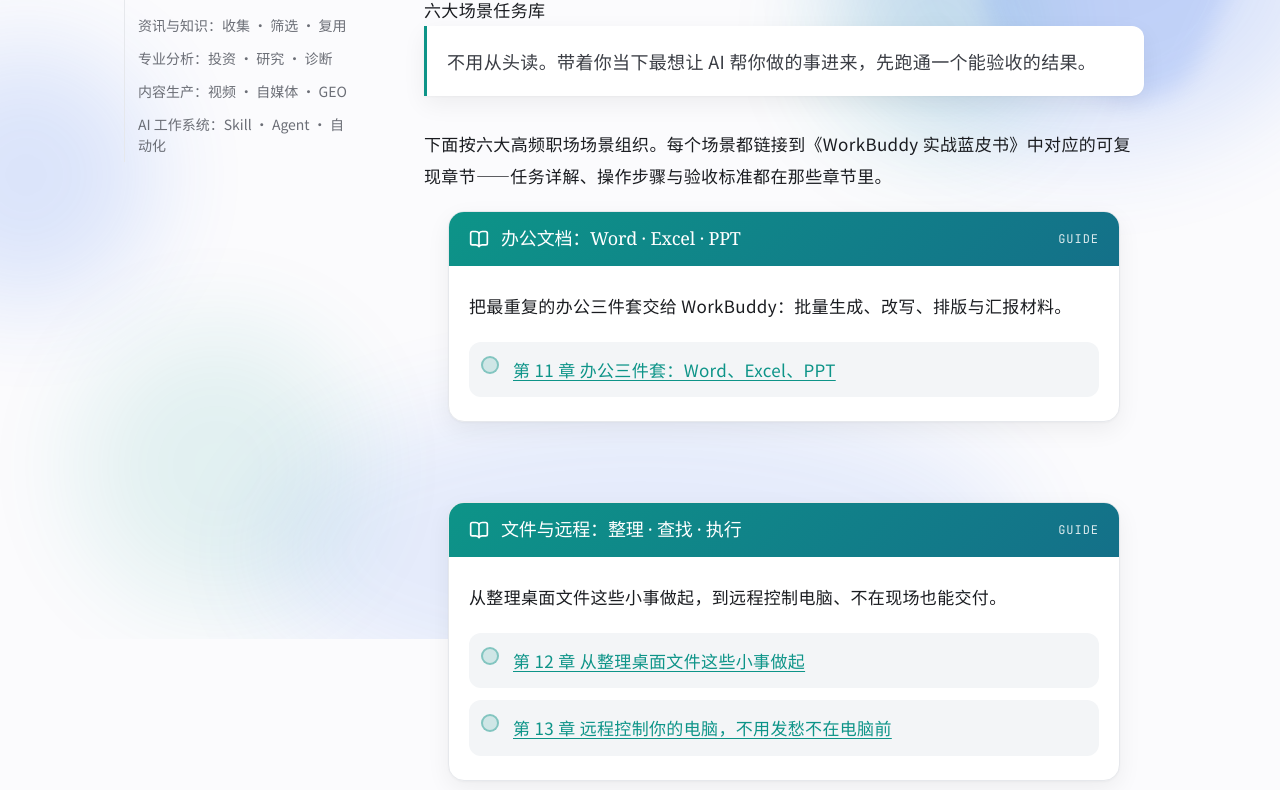
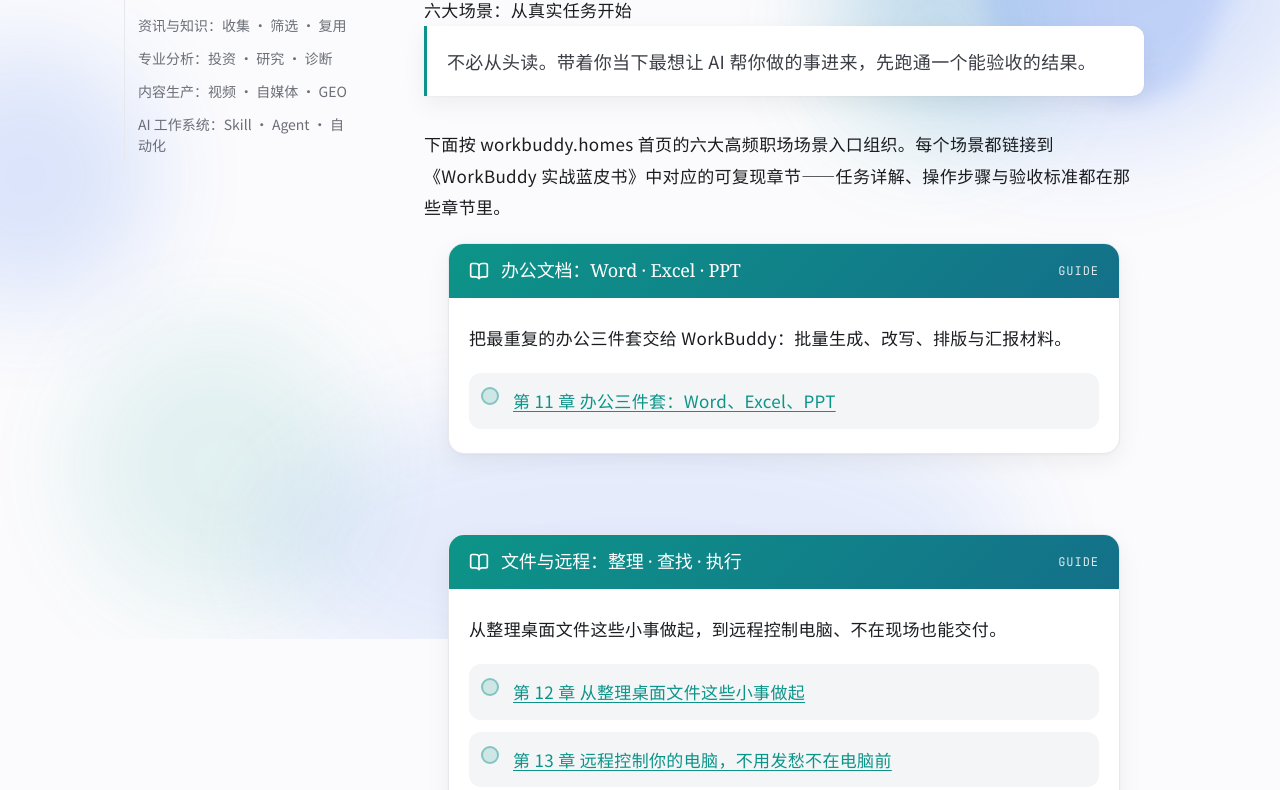
Before and after one commit to cyss-a/ai-qimeng, an Astro site: page /ai-qimeng/workbuddy/scenarios in a window 1280 px wide. Shown: the part 161-951 px from the top of the page. Built offline with nearby package versions, Linux system fonts and the light colour scheme; Astro itself is replaced by a stand-in of ours; some packages are replaced by stand-ins of ours.

Commit message:
docs(workbuddy): 六大场景页标题更贴近原站首页入口
- scenarios/index.md 标题从"六大场景任务库"改为"六大场景：从真实任务开始"
- 说明补充"对应 workbuddy.homes 首页的六大高频职场场景入口"
- 避免误解为独立任务库（原站无 /scenarios/ 或 /tasks/ 独立页）

```diff
--- a/src/content/workbuddy/scenarios/index.md
+++ b/src/content/workbuddy/scenarios/index.md
@@ -1,8 +1,8 @@
-# 六大场景任务库
+# 六大场景：从真实任务开始
 
-不用从头读。带着你当下最想让 AI 帮你做的事进来，先跑通一个能验收的结果。
+不必从头读。带着你当下最想让 AI 帮你做的事进来，先跑通一个能验收的结果。
 
-下面按六大高频职场场景组织。每个场景都链接到《WorkBuddy 实战蓝皮书》中对应的可复现章节——任务详解、操作步骤与验收标准都在那些章节里。
+下面按 workbuddy.homes 首页的六大高频职场场景入口组织。每个场景都链接到《WorkBuddy 实战蓝皮书》中对应的可复现章节——任务详解、操作步骤与验收标准都在那些章节里。
 
 ## 办公文档：Word · Excel · PPT
 
```
